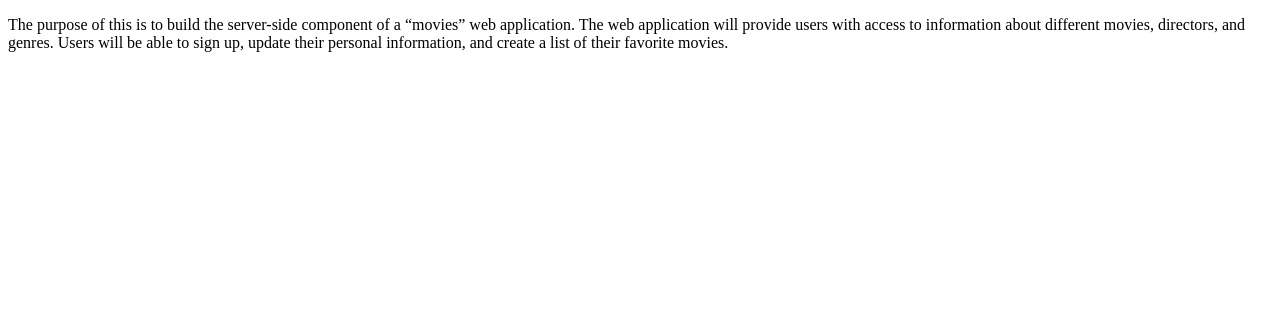
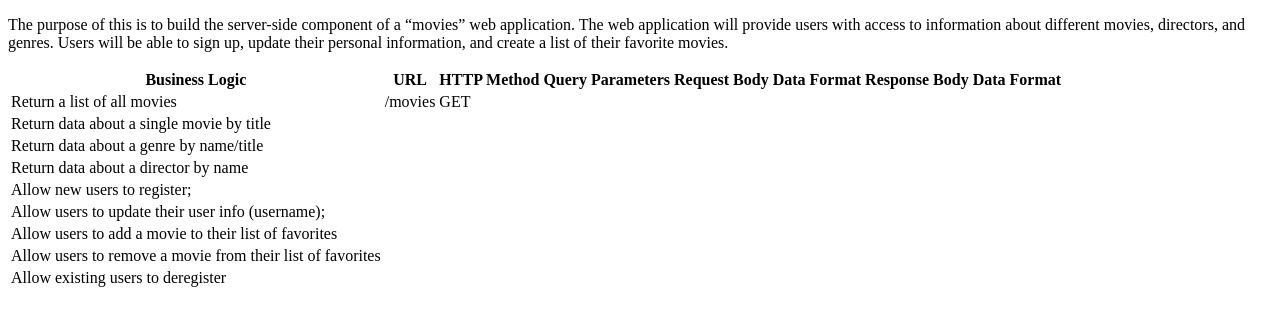
Before and after one commit to Nat-crit20/movie-api, a website: page public/documentation.html in a window 1280 px wide. Drawn offline with Linux system fonts and the light colour scheme.

Commit message:
Updated documentation.html with table

```diff
--- a/public/documentation.html
+++ b/public/documentation.html
@@ -14,5 +14,91 @@
       able to sign up, update their personal information, and create a list of
       their favorite movies.
     </p>
+    <table>
+      <thead>
+        <tr>
+          <th>Business Logic</th>
+          <th>URL</th>
+          <th>HTTP Method</th>
+          <th>Query Parameters</th>
+          <th>Request Body Data Format</th>
+          <th>Response Body Data Format</th>
+        </tr>
+      </thead>
+      <tbody>
+        <tr>
+          <td>Return a list of all movies</td>
+          <td>/movies</td>
+          <td>GET</td>
+          <td></td>
+          <td></td>
+          <td></td>
+        </tr>
+        <tr>
+          <td>Return data about a single movie by title</td>
+          <td></td>
+          <td></td>
+          <td></td>
+          <td></td>
+          <td></td>
+        </tr>
+        <tr>
+          <td>Return data about a genre by name/title</td>
+          <td></td>
+          <td></td>
+          <td></td>
+          <td></td>
+          <td></td>
+        </tr>
+        <tr>
+          <td>Return data about a director by name</td>
+          <td></td>
+          <td></td>
+          <td></td>
+          <td></td>
+          <td></td>
+        </tr>
+        <tr>
+          <td>Allow new users to register;</td>
+          <td></td>
+          <td></td>
+          <td></td>
+          <td></td>
+          <td></td>
+        </tr>
+        <tr>
+          <td>Allow users to update their user info (username);</td>
+          <td></td>
+          <td></td>
+          <td></td>
+          <td></td>
+          <td></td>
+        </tr>
+        <tr>
+          <td>Allow users to add a movie to their list of favorites</td>
+          <td></td>
+          <td></td>
+          <td></td>
+          <td></td>
+          <td></td>
+        </tr>
+        <tr>
+          <td>Allow users to remove a movie from their list of favorites</td>
+          <td></td>
+          <td></td>
+          <td></td>
+          <td></td>
+          <td></td>
+        </tr>
+        <tr>
+          <td>Allow existing users to deregister</td>
+          <td></td>
+          <td></td>
+          <td></td>
+          <td></td>
+          <td></td>
+        </tr>
+      </tbody>
+    </table>
   </body>
 </html>
```
